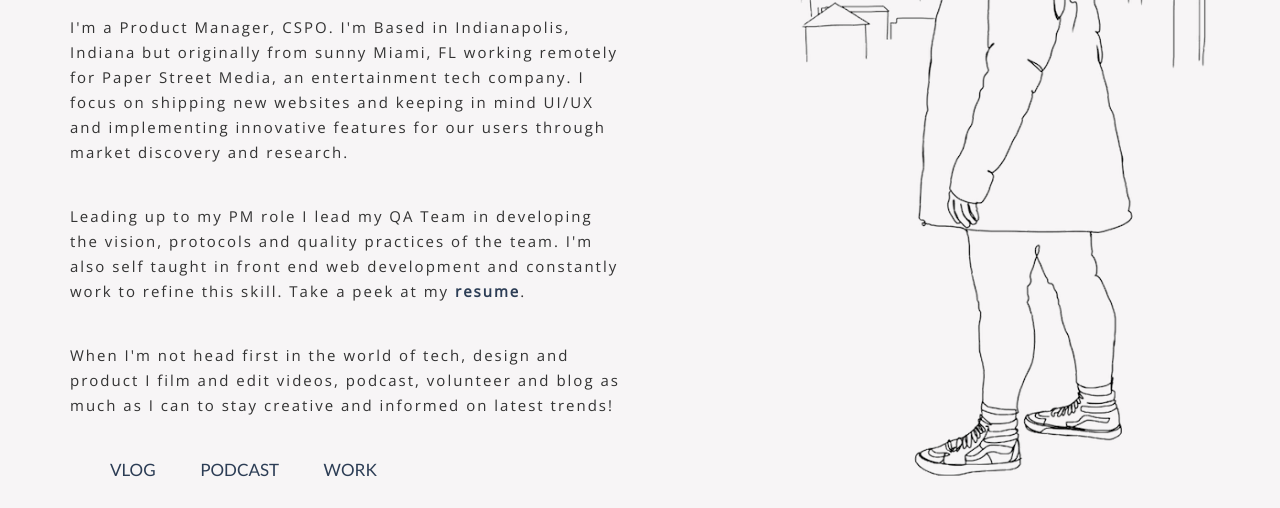
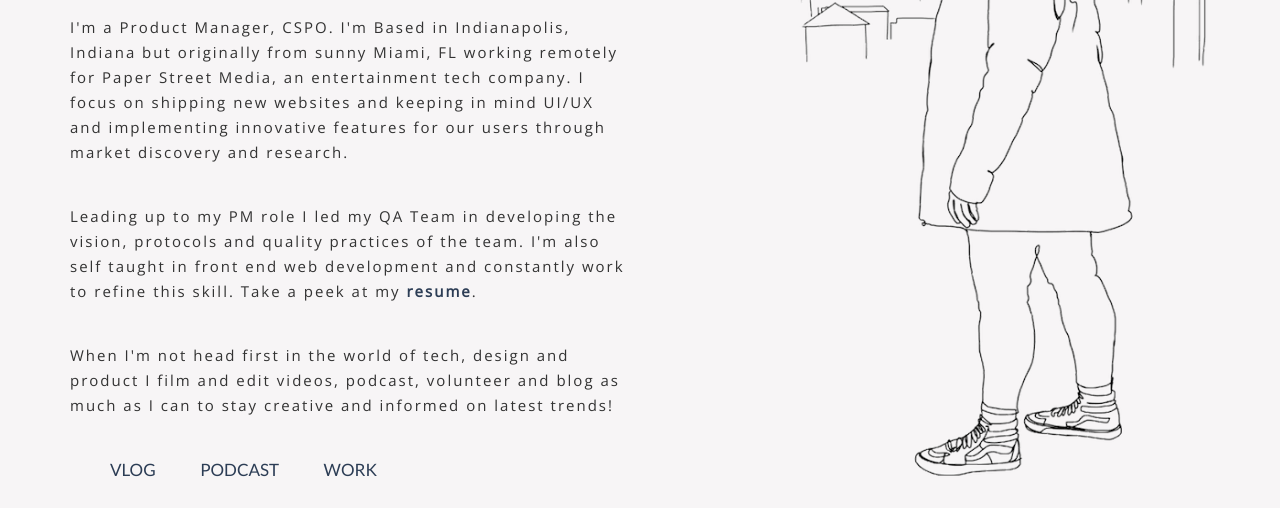
Before and after one commit to irmatable/justirma, a plain HTML site: page index.html in a window 1280 px wide. Shown: the part 176-684 px from the top of the page. Drawn offline with nearby package versions, Linux system fonts and the light colour scheme.

Commit message:
fix typo

```diff
--- a/index.html
+++ b/index.html
@@ -36,7 +36,7 @@
                             <br>
                         </p>
 
-                        <p class="about-msg">Leading up to my PM role I lead my QA Team in developing the vision, protocols and quality practices
+                        <p class="about-msg">Leading up to my PM role I led my QA Team in developing the vision, protocols and quality practices
                             of the team. I'm also self taught in front end web development and constantly work to refine
                             this skill. Take a peek at my
                             <a href="Irma_Resume_2018.pdf"><strong>resume</strong></a>.
```
